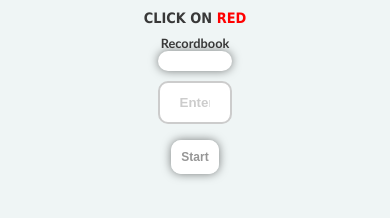
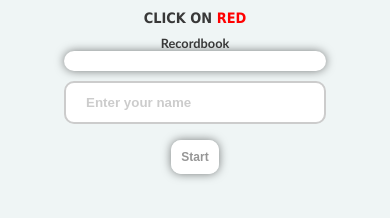
Before and after one commit to Jestermaxrko/square, a plain HTML site: page index.html in a window 390 px wide. Drawn offline with Linux system fonts and the light colour scheme; no server answers.

Commit message:
Add files via upload

```diff
--- a/styles.css
+++ b/styles.css
@@ -129,4 +129,8 @@ table td + td{
     h1 { font-size: 0.9rem; }
     h2 { font-size: 0.8rem }
     h3 { font-size: 0.75rem; }
+
+    table,input{
+    	width: 70%;
+    }
 }
```
